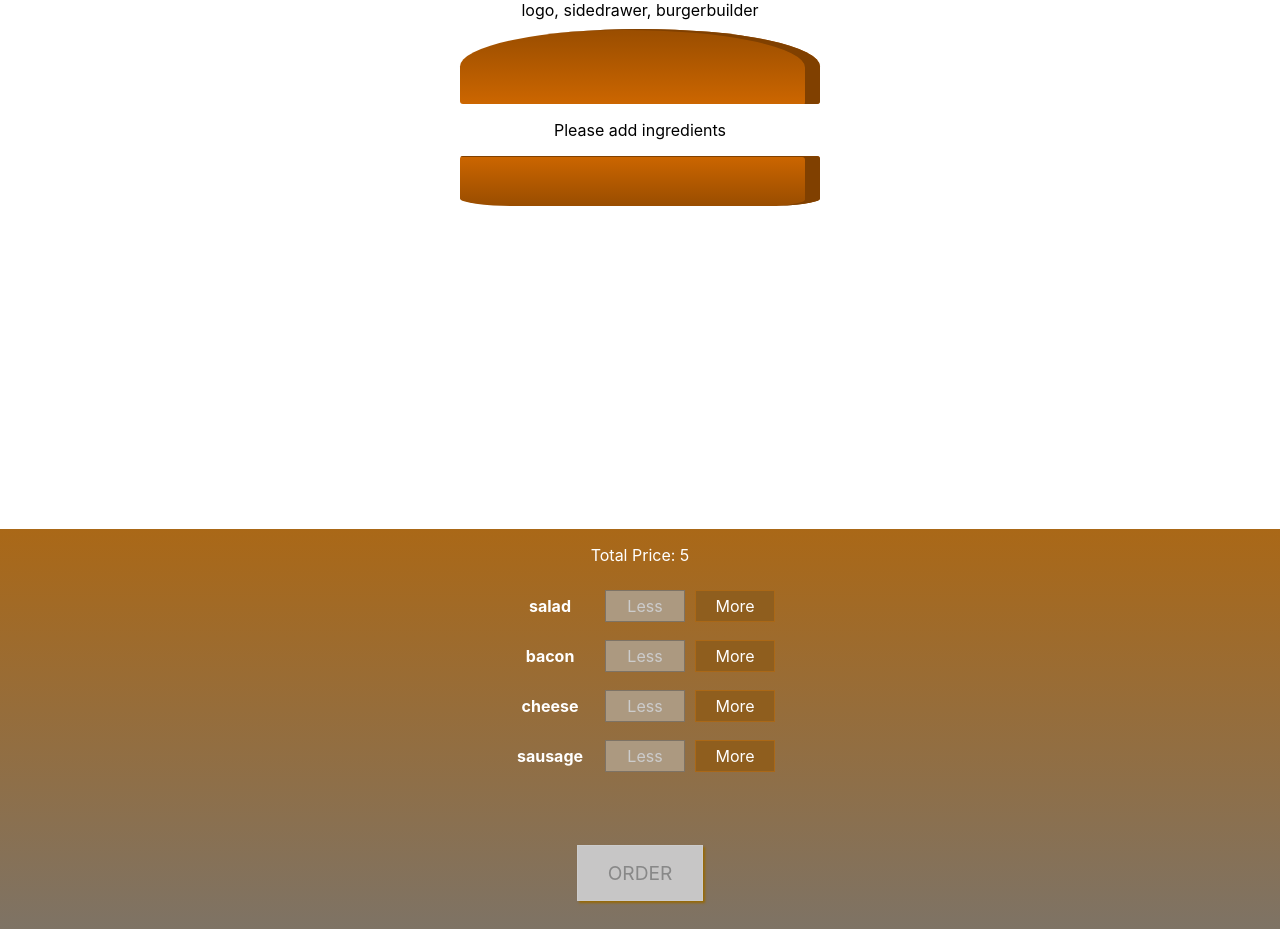
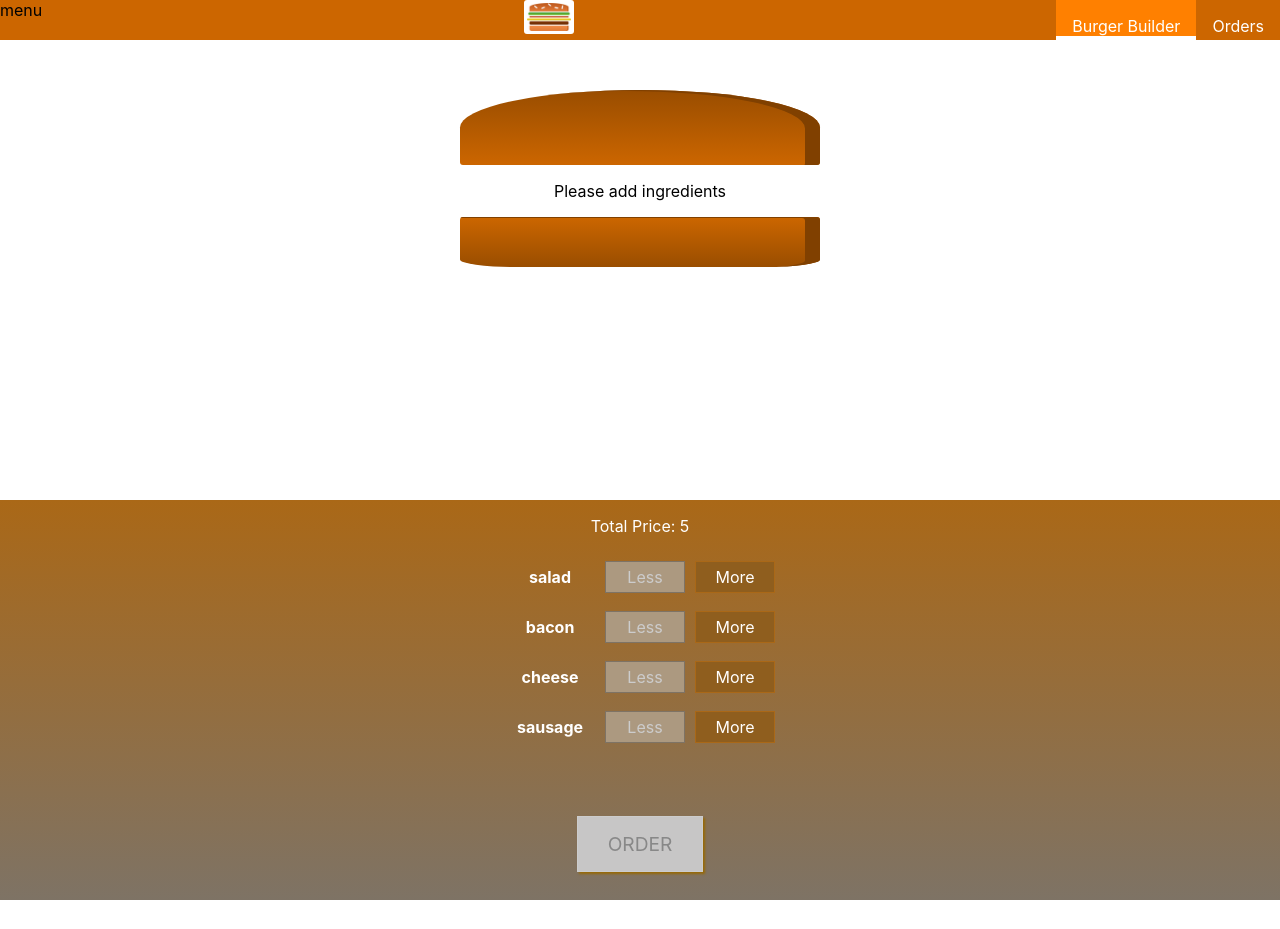
Before and after one commit to li-chengze/burger-order-app, a React (Create React App) app: page / in a window 1280 px wide. After the commit the page ends 900 px from the top, so only its background shows below. Built offline with nearby package versions, Linux system fonts and the light colour scheme.

Commit message:
implement tool bar

```diff
--- a/src/components/Burger/Burger.module.css
+++ b/src/components/Burger/Burger.module.css
@@ -2,6 +2,7 @@
     height: 500px;
     width: 450px;
     margin: auto;
+    overflow: scroll;
 }
 
 .UpperBread {
@@ -10,7 +11,7 @@
     width: 80%;
     border-radius: 50% 50% 3px 3px;
     box-shadow: inset -15px 1px #804000;
-    margin: 2% auto;
+    margin: 20% auto 2% auto;
 }
 
 .BottomBread {
--- a/src/components/Layout/Layout.js
+++ b/src/components/Layout/Layout.js
@@ -1,11 +1,13 @@
 import React from 'react';
 
 import BurgerBuilder from "../../container/BurgerBuilder/BurgerBuilder"
+import Toolbar from "../../components/Navigation/Toolbar/Toolbar"
+
 const layout = props => {
     return (
         <div>
-            <nav>logo, sidedrawer, burgerbuilder</nav>
-            <div><BurgerBuilder /></div>
+            <Toolbar />
+            <BurgerBuilder />
         </div>
     );
 }
--- /dev/null
+++ b/src/components/Navigation/Logo/Logo.js
@@ -0,0 +1,9 @@
+import React from 'react';
+import logoImage from "../../../assets/logo.png";
+import classes from "./Logo.module.css";
+
+const logo = props => {
+    return <img className={classes.Logo} src={logoImage} alt="logo" />
+}
+
+export default logo;
--- /dev/null
+++ b/src/components/Navigation/Logo/Logo.module.css
@@ -0,0 +1,7 @@
+.Logo {
+    height: 70%;
+    margin: auto;
+    background-color: white;
+    padding: 3px;
+    border-radius: 3px;
+}
--- /dev/null
+++ b/src/components/Navigation/NavigationItems/NavigationItem/NavigationItem.js
@@ -0,0 +1,16 @@
+import React from 'react';
+import classes from "./NavigationItem.module.css";
+
+const navigationItem = props => {
+    return (
+        <li className={classes.NavigationItem}>
+            <a
+                href={props.link}
+                className={props.active ? classes.active : null}>
+                {props.children}
+            </a>
+        </li>
+    );
+}
+
+export default navigationItem;
--- /dev/null
+++ b/src/components/Navigation/NavigationItems/NavigationItem/NavigationItem.module.css
@@ -0,0 +1,24 @@
+.NavigationItem {
+    margin: auto;
+    display: flex;
+    box-sizing: border-box;
+    height: 100%;
+    align-items: center;
+}
+
+.NavigationItem a {
+    color: white;
+    text-decoration: none;
+    height: 100%;
+    border-bottom: 4px solid transparent;
+    display: block;
+    padding: 16px;
+    box-sizing: border-box;
+}
+
+.NavigationItem a:hover,
+.NavigationItem a:active,
+.NavigationItem a.active {
+    background-color: #ff8000;
+    border-bottom: 4px solid white;
+}
--- /dev/null
+++ b/src/components/Navigation/NavigationItems/NavigationItems.js
@@ -0,0 +1,15 @@
+import React from 'react';
+
+import NavigationItem from "./NavigationItem/NavigationItem";
+import classes from "./NavigationItems.module.css"
+
+const navigationItems = props => {
+    return (
+        <ul className={classes.NavigationItems}>
+            <NavigationItem link="/" active>Burger Builder</NavigationItem>
+            <NavigationItem link="/order">Orders</NavigationItem>
+        </ul>
+    );
+}
+
+export default navigationItems;
--- /dev/null
+++ b/src/components/Navigation/NavigationItems/NavigationItems.module.css
@@ -0,0 +1,8 @@
+.NavigationItems {
+    margin: 0;
+    padding: 0;
+    list-style: none;
+    display: flex;
+    align-items: center;
+    height: 100%;
+}
--- /dev/null
+++ b/src/components/Navigation/Toolbar/Toolbar.js
@@ -0,0 +1,20 @@
+import React from 'react';
+
+import classes from './Toolbar.module.css';
+
+import Logo from "../Logo/Logo";
+import NavigationItems from "../NavigationItems/NavigationItems";
+
+const toolbar = props => {
+    return (
+        <div className={classes.Toolbar}>
+            <div>menu</div>
+            <div><Logo /></div>
+            <nav>
+                <NavigationItems />
+            </nav>
+        </div>
+    );
+}
+
+export default toolbar;
--- /dev/null
+++ b/src/components/Navigation/Toolbar/Toolbar.module.css
@@ -0,0 +1,10 @@
+.Toolbar {
+    position: fixed;
+    left: 0;
+    top: 0;
+    background-color: #cc6600;
+    display: flex;
+    height: 5%;
+    width: 100%;
+    justify-content: space-between;
+}
```
Also changed, not shown: src/assets/logo.png (added).
